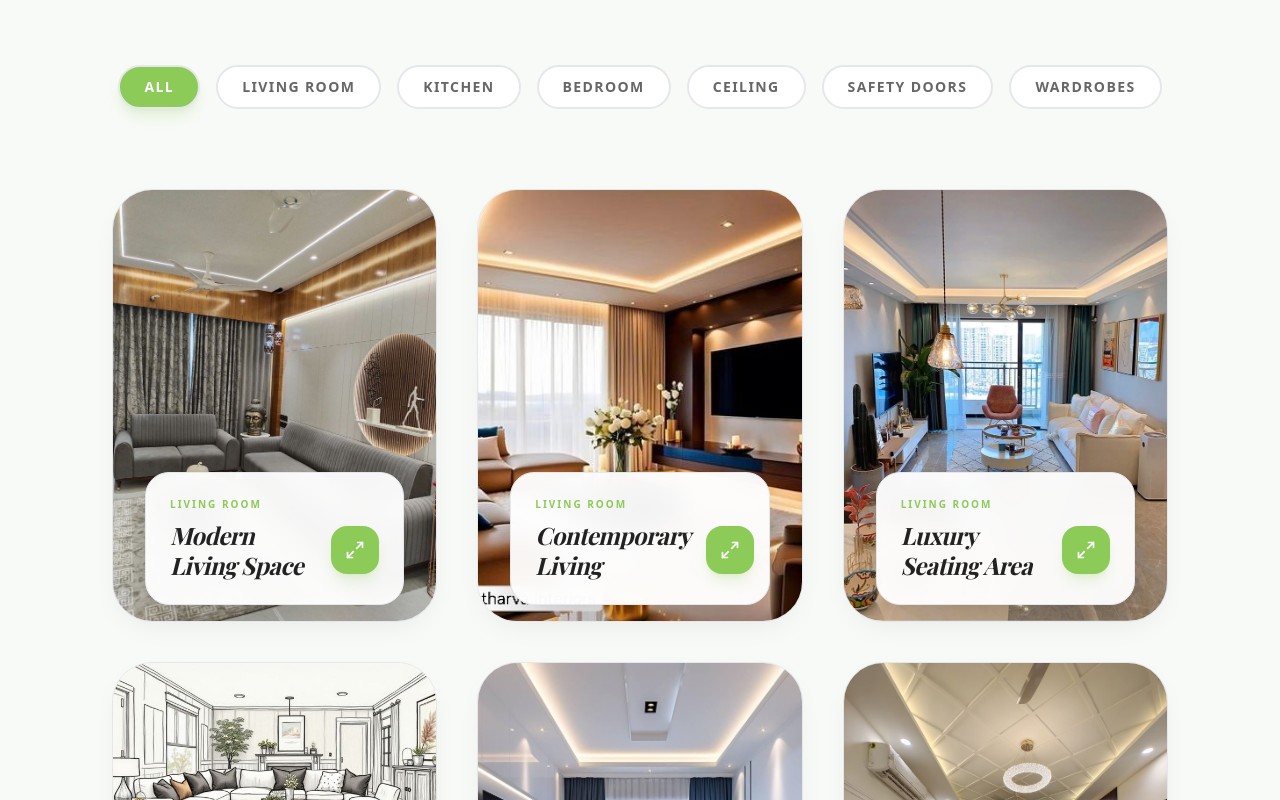
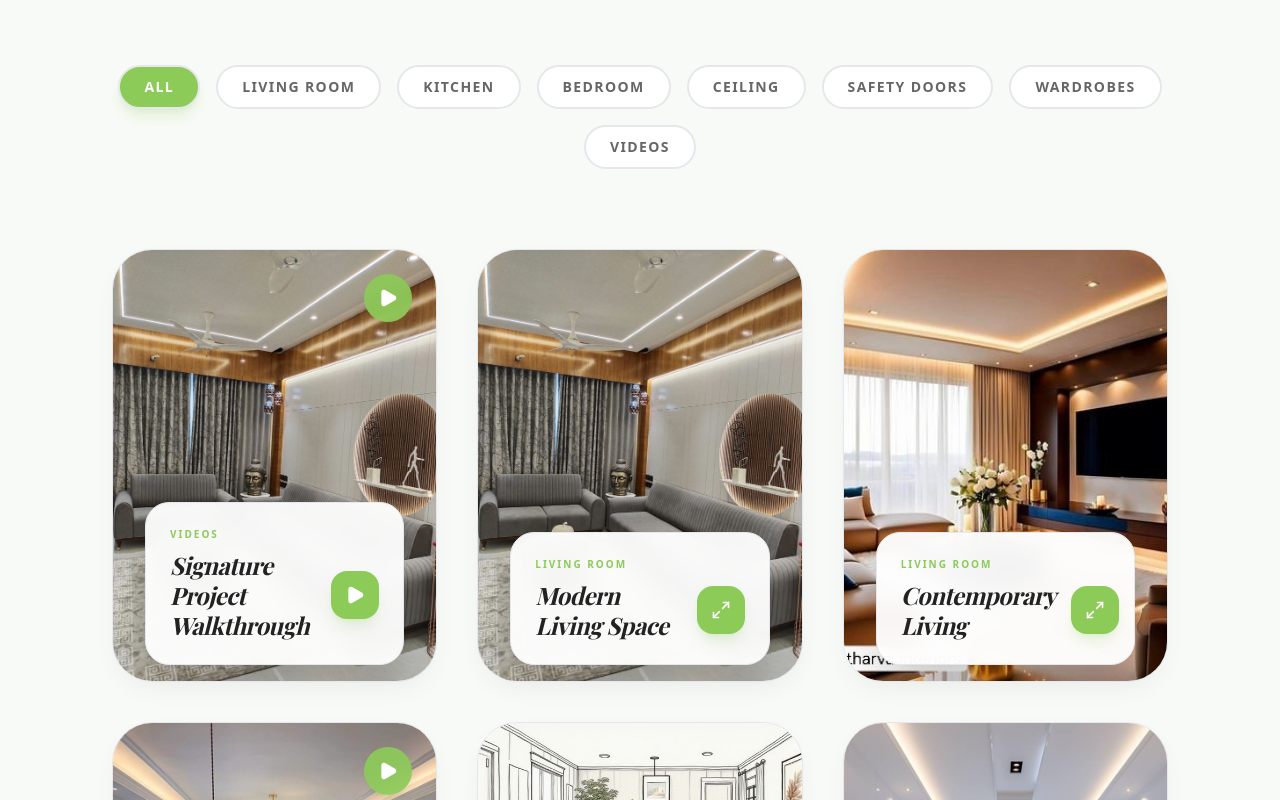
Before and after one commit to rohit3576/atharv-interiors, a Next.js app: page / in a window 1280 px wide. Shown: the part 5420-6220 px from the top of the page. Built offline with nearby package versions, Linux system fonts and the light colour scheme; a web font is replaced by a local one.

Commit message:
video added

```diff
--- a/components/sections/Portfolio.tsx
+++ b/components/sections/Portfolio.tsx
@@ -7,22 +7,20 @@ import Image from "next/image";
 import { motion, AnimatePresence } from "framer-motion";
 import { portfolioItems, portfolioCategories } from "@/data/portfolio";
 import SectionHeading from "../SectionHeading";
-import { Maximize2, X, Plus } from "lucide-react";
+import { Maximize2, X, Plus, Play } from "lucide-react";
 
 const INITIAL_DISPLAY_COUNT = 6;
 const LOAD_MORE_COUNT = 6;
 
 const Portfolio = () => {
   const [activeCategory, setActiveCategory] = useState("All");
-  const [selectedImage, setSelectedImage] = useState<string | null>(null);
+  const [selectedItem, setSelectedItem] = useState<{image: string, video?: string} | null>(null);
   const [displayCount, setDisplayCount] = useState(INITIAL_DISPLAY_COUNT);
 
   const filteredItems = useMemo(() => {
-    const filtered = portfolioItems.filter(item =>
+    return portfolioItems.filter(item =>
       activeCategory === "All" || item.category === activeCategory
     );
-    // Reset display count when category changes
-    return filtered;
   }, [activeCategory]);
 
   // Reset display count whenever category changes
@@ -77,6 +75,7 @@ const Portfolio = () => {
                 exit={{ opacity: 0, scale: 0.9 }}
                 transition={{ duration: 0.5 }}
                 className="group relative break-inside-avoid rounded-[2.5rem] overflow-hidden bg-white border border-border-custom shadow-soft cursor-pointer hover:shadow-2xl transition-all"
+                onClick={() => setSelectedItem({ image: item.image, video: item.video })}
               >
                 <div className="relative w-full h-full aspect-[3/4] group-even:aspect-[4/5]">
                   <Image
@@ -86,6 +85,13 @@ const Portfolio = () => {
                     className="object-cover transition-transform duration-700 group-hover:scale-110"
                     sizes="(max-width: 640px) 100vw, (max-width: 1024px) 50vw, 33vw"
                   />
+
+                  {/* Video Indicator */}
+                  {item.video && (
+                    <div className="absolute top-6 right-6 z-20 w-12 h-12 rounded-full bg-primary/90 text-white flex items-center justify-center shadow-xl backdrop-blur-sm">
+                      <Play size={20} fill="currentColor" />
+                    </div>
+                  )}
 
                   {/* Refined Overlay */}
                   <div className="absolute inset-0 bg-primary/20 opacity-0 group-hover:opacity-100 transition-all duration-500 backdrop-blur-[1px]" />
@@ -97,15 +103,9 @@ const Portfolio = () => {
                       </span>
                       <div className="flex items-center justify-between gap-4">
                         <h3 className="text-xl sm:text-2xl font-serif font-bold text-foreground italic leading-tight">{item.title}</h3>
-                        <button
-                          onClick={(e) => {
-                            e.stopPropagation();
-                            setSelectedImage(item.image);
-                          }}
-                          className="w-12 h-12 rounded-2xl bg-primary text-white flex items-center justify-center hover:bg-secondary transition-all shrink-0 shadow-lg shadow-primary/20"
-                        >
-                          <Maximize2 size={20} />
-                        </button>
+                        <div className="w-12 h-12 rounded-2xl bg-primary text-white flex items-center justify-center shrink-0 shadow-lg shadow-primary/20">
+                          {item.video ? <Play size={20} fill="currentColor" /> : <Maximize2 size={20} />}
+                        </div>
                       </div>
                     </div>
                   </div>
@@ -136,7 +136,7 @@ const Portfolio = () => {
 
       {/* Lightbox */}
       <AnimatePresence>
-        {selectedImage && (
+        {selectedItem && (
           <motion.div
             initial={{ opacity: 0 }}
             animate={{ opacity: 1 }}
@@ -144,18 +144,29 @@ const Portfolio = () => {
             className="fixed inset-0 z-[60] bg-black/90 flex items-center justify-center p-4 md:p-12"
           >
             <button
-              onClick={() => setSelectedImage(null)}
-              className="absolute top-8 right-8 text-white hover:text-primary transition-colors bg-white/10 p-3 rounded-full backdrop-blur-md"
+              onClick={() => setSelectedItem(null)}
+              className="absolute top-8 right-8 text-white hover:text-primary transition-colors bg-white/10 p-3 rounded-full backdrop-blur-md z-[70]"
             >
               <X size={32} />
             </button>
-            <div className="relative w-full h-full max-w-5xl max-h-[85vh]">
-              <Image
-                src={selectedImage}
-                alt="Selected portfolio image"
-                fill
-                className="object-contain rounded-3xl"
-              />
+            <div className="relative w-full h-full max-w-5xl max-h-[85vh] flex items-center justify-center">
+              {selectedItem.video ? (
+                <video
+                  src={selectedItem.video}
+                  controls
+                  autoPlay
+                  className="max-w-full max-h-full rounded-3xl shadow-2xl"
+                />
+              ) : (
+                <div className="relative w-full h-full">
+                  <Image
+                    src={selectedItem.image}
+                    alt="Selected portfolio image"
+                    fill
+                    className="object-contain rounded-3xl"
+                  />
+                </div>
+              )}
             </div>
           </motion.div>
         )}
--- a/data/portfolio.ts
+++ b/data/portfolio.ts
@@ -6,9 +6,14 @@ export const portfolioCategories = [
   "Ceiling",
   "Safety Doors",
   "Wardrobes",
+  "Videos",
 ];
 
 export const portfolioItems = [
+  // Videos
+  { id: 101, title: "Signature Project Walkthrough", category: "Videos", image: "/assets/living room.jpeg", video: "/assets/Video 1.mp4" },
+  { id: 102, title: "Modern Interior Showcase", category: "Videos", image: "/assets/living room4.jpeg", video: "/assets/Video 2.mp4" },
+
   // Living Room
   { id: 1, title: "Modern Living Space", category: "Living Room", image: "/assets/living room.jpeg" },
   { id: 2, title: "Elegant Lounge Design", category: "Living Room", image: "/assets/living room1.jpeg" },
```
